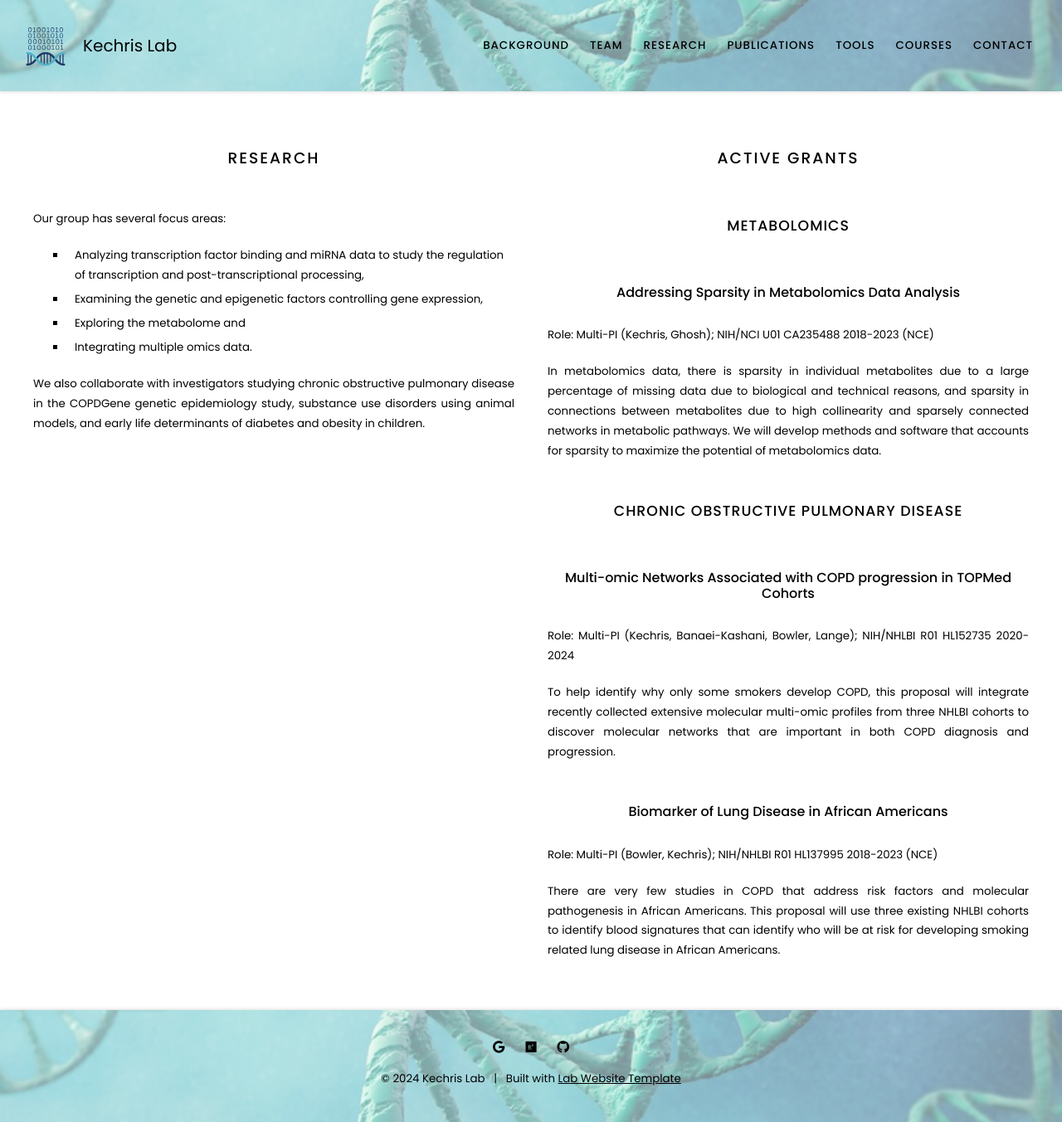
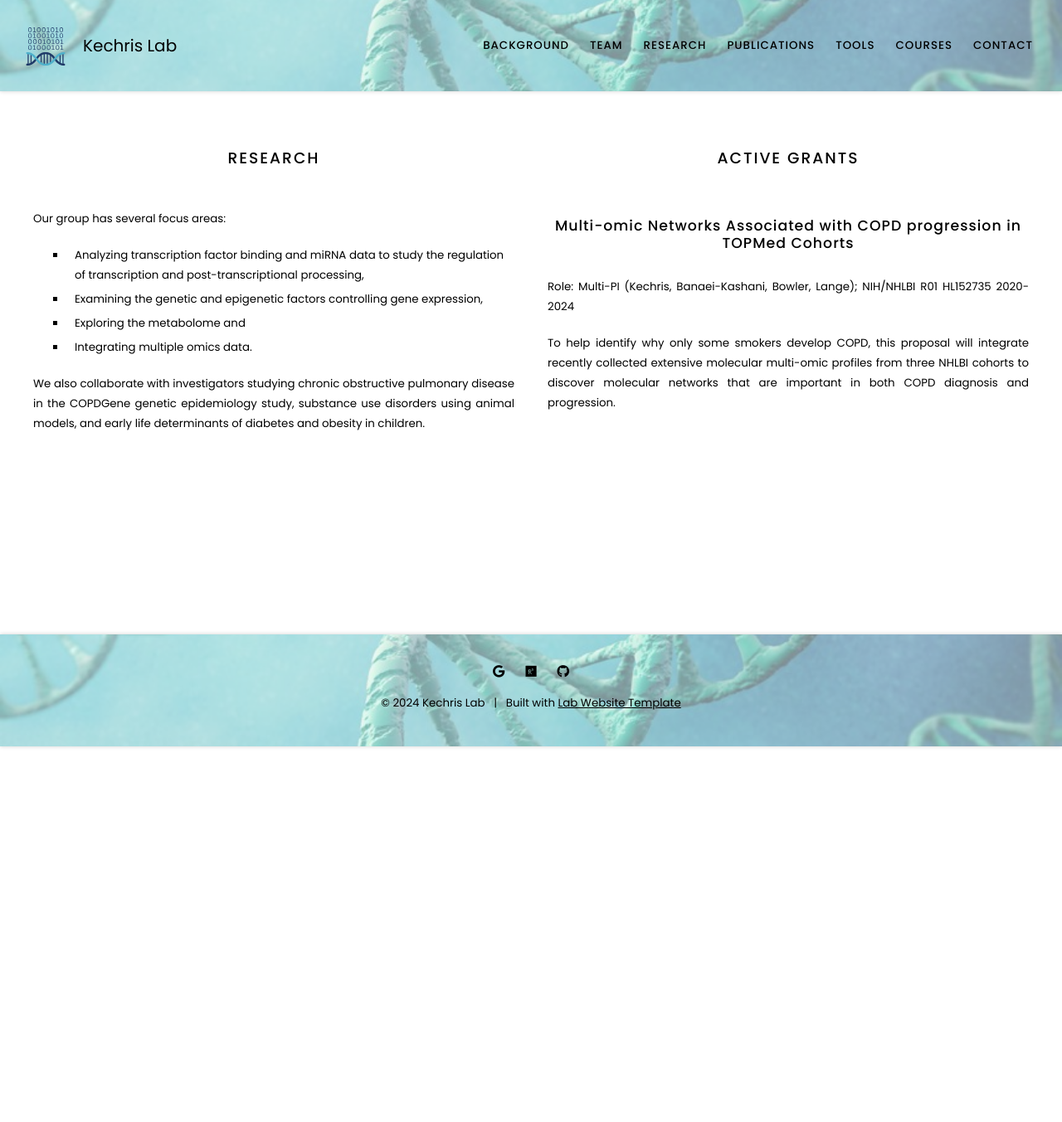
Before and after one commit to KechrisLab/kechrislab.github.io, a Jekyll site: the page built from Research/index.md, in a window 1280 px wide. Shown: the whole page at 83% size. Built offline with Jekyll 4.4.1, drawn with Linux system fonts in a browser that asks for light colours; after the commit the page ends 900 px from its top, so only the background shows below that.

Commit message:
Update index.md

```diff
--- a/Research/index.md
+++ b/Research/index.md
@@ -25,30 +25,13 @@ determinants of diabetes and obesity in children.
 
 # ACTIVE GRANTS
 
-## METABOLOMICS
 
-### Addressing Sparsity in Metabolomics Data Analysis
-Role: Multi-PI (Kechris, Ghosh); NIH/NCI U01 CA235488 2018-2023 (NCE)
-
-In metabolomics data, there is sparsity in individual metabolites due to a large percentage of missing data due to biological and technical reasons,
-and sparsity in connections between metabolites due to high collinearity and sparsely connected networks in metabolic pathways.
- We will develop methods and software that accounts for sparsity to maximize the potential of metabolomics data.
-
-
-## CHRONIC OBSTRUCTIVE PULMONARY DISEASE
-
-### Multi-omic Networks Associated with COPD progression in TOPMed Cohorts
+## Multi-omic Networks Associated with COPD progression in TOPMed Cohorts
 Role: Multi-PI (Kechris, Banaei-Kashani, Bowler, Lange); NIH/NHLBI R01 HL152735 2020-2024
 
 To help identify why only some smokers develop COPD, this proposal will integrate recently collected extensive
 molecular multi-omic profiles from three NHLBI cohorts to discover molecular networks that are important in both
 COPD diagnosis and progression.
 
-### Biomarker of Lung Disease in African Americans
-Role: Multi-PI (Bowler, Kechris); NIH/NHLBI R01 HL137995 2018-2023 (NCE)
-
-There are very few studies in COPD that address risk factors and molecular pathogenesis in African Americans.
-This proposal will use three existing NHLBI cohorts to identify blood signatures that can identify who will be at risk
-for developing smoking related lung disease in African Americans.
 {% endcapture %}
 {% include two-col.html col1=col1 col2=col2 %}
```
